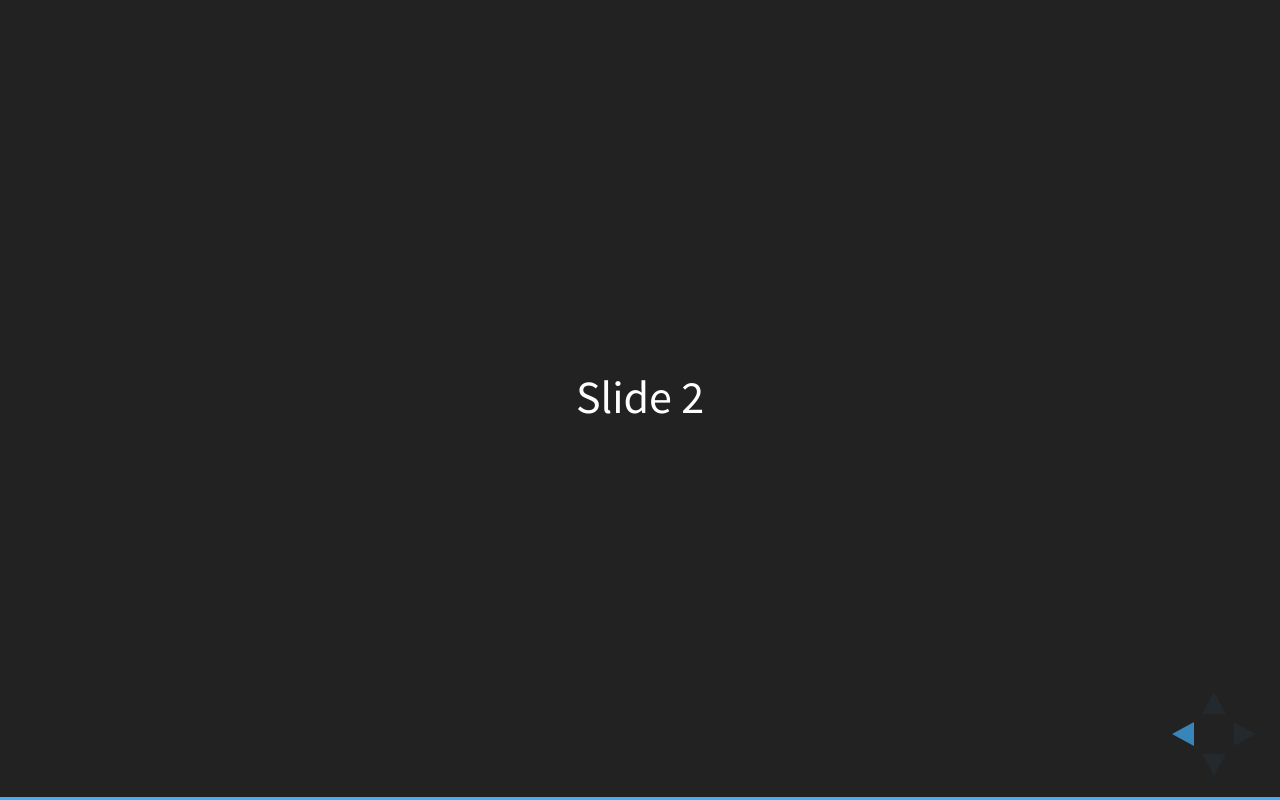
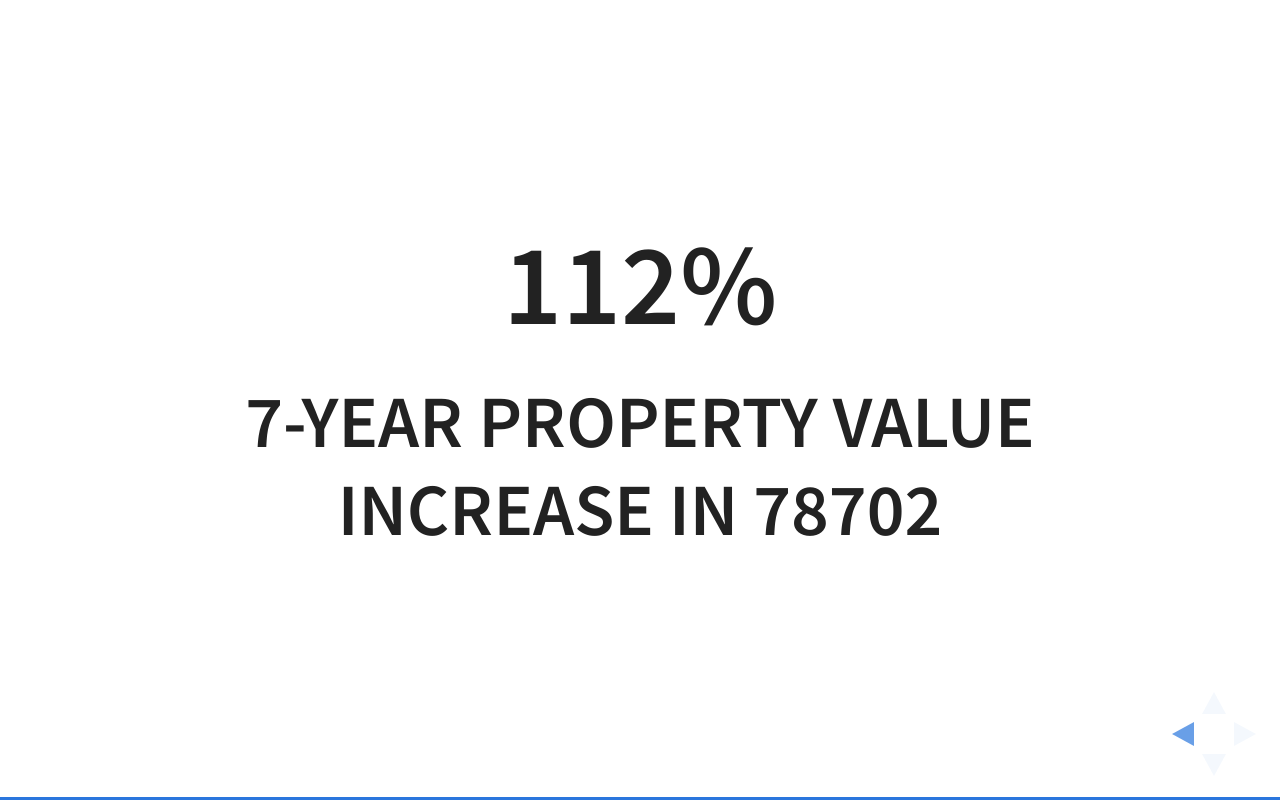
Before and after one commit to joannenbruno/KeepMyCasa-Media, a website: page Presentations/Open Austin Presentation/index.html in a window 1280 px wide. Both pictures are taken after a click on the button 1251 px from the left and 734 px from the top of the page. Drawn offline with Linux system fonts and the light colour scheme.

Commit message:
Changed theme to white

```diff
--- a/Presentations/Open Austin Presentation/index.html
+++ b/Presentations/Open Austin Presentation/index.html
@@ -7,7 +7,7 @@
 		<title>reveal.js</title>
 
 		<link rel="stylesheet" href="css/reveal.css">
-		<link rel="stylesheet" href="css/theme/black.css">
+		<link rel="stylesheet" href="css/theme/white.css">
 
 		<!-- Theme used for syntax highlighting of code -->
 		<link rel="stylesheet" href="lib/css/zenburn.css">
@@ -26,10 +26,14 @@
 			<div class="slides">
 				<section>
 					<h1>Keep My Casa</h1>
-					<h2>Hack for Change Project</h2>
+					<h2>Hack for Change</h2>
+					<h3>Joanne Bruno, Jeremy Cantu, Jim Given, Jess Sauer</h3>
 				</section>
 
-				<section>Slide 2</section>
+				<section>
+					<h1>112%</h1>
+					<h2>7-year property value increase in 78702</h2>
+				</section>
 			</div>
 		</div>
 
```
